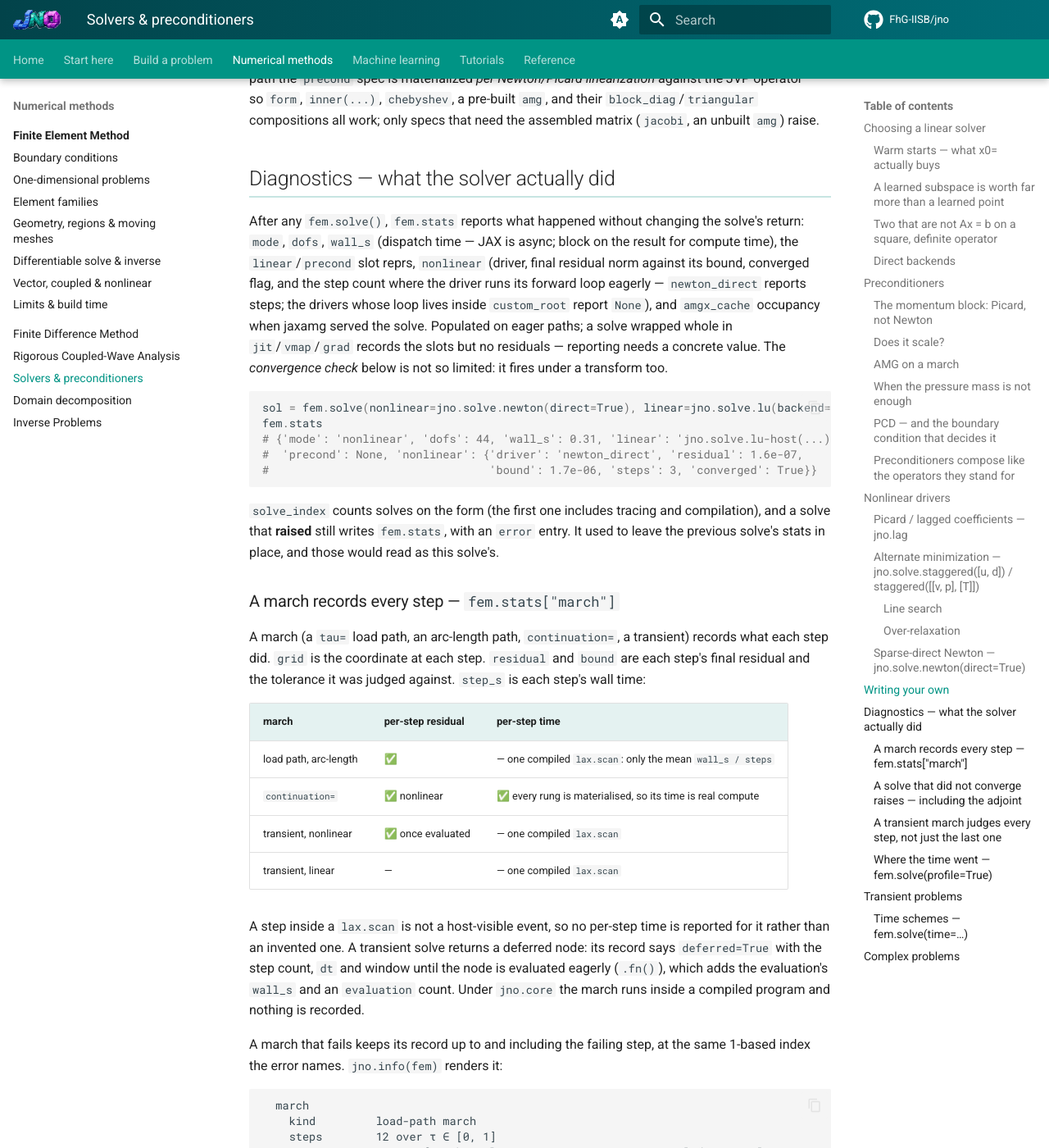
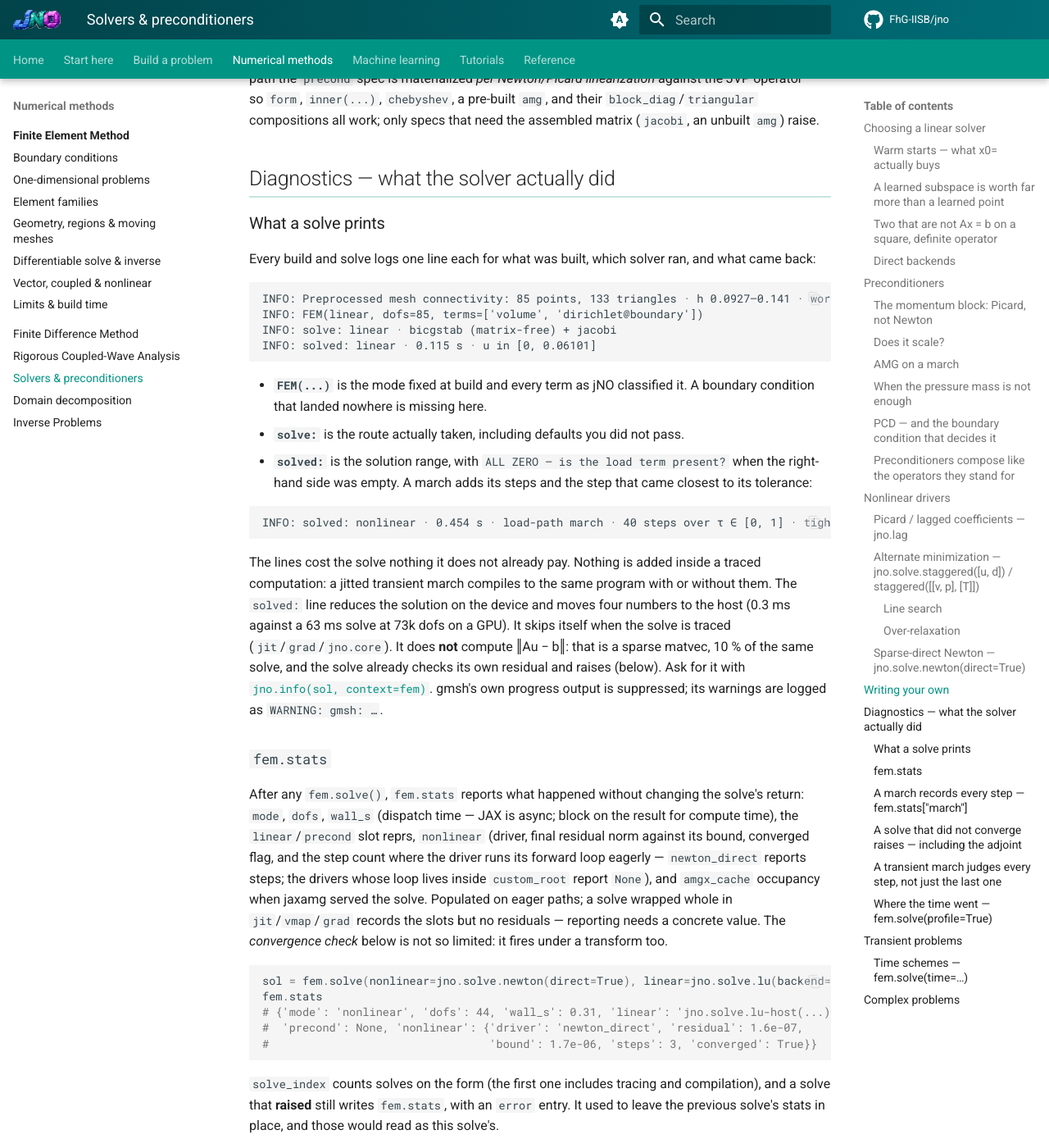
Before and after one commit to FhG-IISB/jNO, an MkDocs documentation site: the page built from docs/solvers.md, in a window 1280 px wide and 1400 px high, scrolled down 19070 px. Shown: the whole window at 82% size. Built offline with MkDocs 1.6.1 and Material for MkDocs 9.7.7, drawn with Linux system fonts in a browser that asks for light colours; comment, search, counter and statistics services are not loaded.

Commit message:
docs: the retired spellings are gone everywhere; document the solve log lines
An audit of what the branch changed against what the docs say:

- README.md used `jno.Shape` in every quick-start example and the geometry link text; the
  overview diagrams said "jno.Shape · jno.Path"; llms-full.txt still taught
  `crux.print_tree("tree.txt"); crux.print_shapes()`. All now use `jno.shape` / `jno.info`.
  (`stats.summary()` there is the training-stats object, which is not retired.)
- the FEM(...), solve: and solved: lines had no documentation at all. docs/solvers.md gains
  "What a solve prints": what each line means, what a march adds, and what the lines cost --
  nothing inside a trace, 0.3 ms per eager solve, and why ||Au - b|| is on request rather than
  in the line.
- docs/info.md: the result example now shows the on-request residual.

`mkdocs build --strict` passes; its two broken-anchor notices are identical on main.

````diff
--- a/docs/llms-full.txt
+++ b/docs/llms-full.txt
@@ -327,7 +327,8 @@ stats.summary()
 pred = crux.eval(u)                                # on the training domain
 pred = crux.eval(u, domain=fine_domain)            # on any other domain
 a, b = crux.eval([a, b])                           # several nodes at once
-crux.print_tree("tree.txt");  crux.print_shapes()
+print(jno.info(crux, deep=True))                   # models, constraints, expression tree, shapes
+print(jno.info(fem))                               # any object: domain, form, expression, spec, result
 crux.solve(5000, profile=True)                     # Perfetto trace in <run>/traces/
 crux.checkpoints                                    # every solve() call checkpoints
 ```
--- a/docs/solvers.md
+++ b/docs/solvers.md
@@ -849,7 +849,41 @@ path the `precond` spec is materialized *per Newton/Picard linearization* agains
 all work; only specs that need the assembled matrix (`jacobi`, an unbuilt `amg`) raise.
 
 ## Diagnostics — what the solver actually did
- After any `fem.solve()`, `fem.stats` reports what happened
+
+### What a solve prints
+
+Every build and solve logs one line each for what was built, which solver ran, and what came back:
+
+```text
+INFO: Preprocessed mesh connectivity: 85 points, 133 triangles · h 0.0927–0.141 · worst aspect 1.38
+INFO: FEM(linear, dofs=85, terms=['volume', 'dirichlet@boundary'])
+INFO: solve: linear · bicgstab (matrix-free) + jacobi
+INFO: solved: linear · 0.115 s · u in [0, 0.06101]
+```
+
+- **`FEM(...)`** is the mode fixed at build and every term as jNO classified it. A boundary
+  condition that landed nowhere is missing here.
+- **`solve:`** is the route actually taken, including defaults you did not pass.
+- **`solved:`** is the solution range, with `ALL ZERO — is the load term present?` when the
+  right-hand side was empty. A march adds its steps and the step that came closest to its
+  tolerance:
+
+```text
+INFO: solved: nonlinear · 0.454 s · load-path march · 40 steps over τ ∈ [0, 1] · tightest step 32 (τ=0.7949) at 82.9% of its bound · u in [0, 0.8375]
+```
+
+The lines cost the solve nothing it does not already pay. Nothing is added inside a traced
+computation: a jitted transient march compiles to the same program with or without them. The
+`solved:` line reduces the solution on the device and moves four numbers to the host (0.3 ms
+against a 63 ms solve at 73k dofs on a GPU). It skips itself when the solve is traced
+(`jit`/`grad`/`jno.core`). It does **not** compute ‖Au − b‖: that is a sparse matvec, 10 % of the
+same solve, and the solve already checks its own residual and raises (below). Ask for it with
+[`jno.info(sol, context=fem)`](info.md). gmsh's own progress output is suppressed; its warnings
+are logged as `WARNING: gmsh: …`.
+
+### `fem.stats`
+
+After any `fem.solve()`, `fem.stats` reports what happened
 without changing the solve's return: `mode`, `dofs`, `wall_s` (dispatch time — JAX is async; block on
 the result for compute time), the `linear`/`precond` slot reprs, `nonlinear` (driver, final residual
 norm against its bound, converged flag, and the step count where the driver runs its forward loop
````
Also changed, not shown: README.md (+6 -6 lines), docs/info.md (+8 -5 lines), docs/assets/overview-dark.svg, docs/assets/overview-light.svg.
